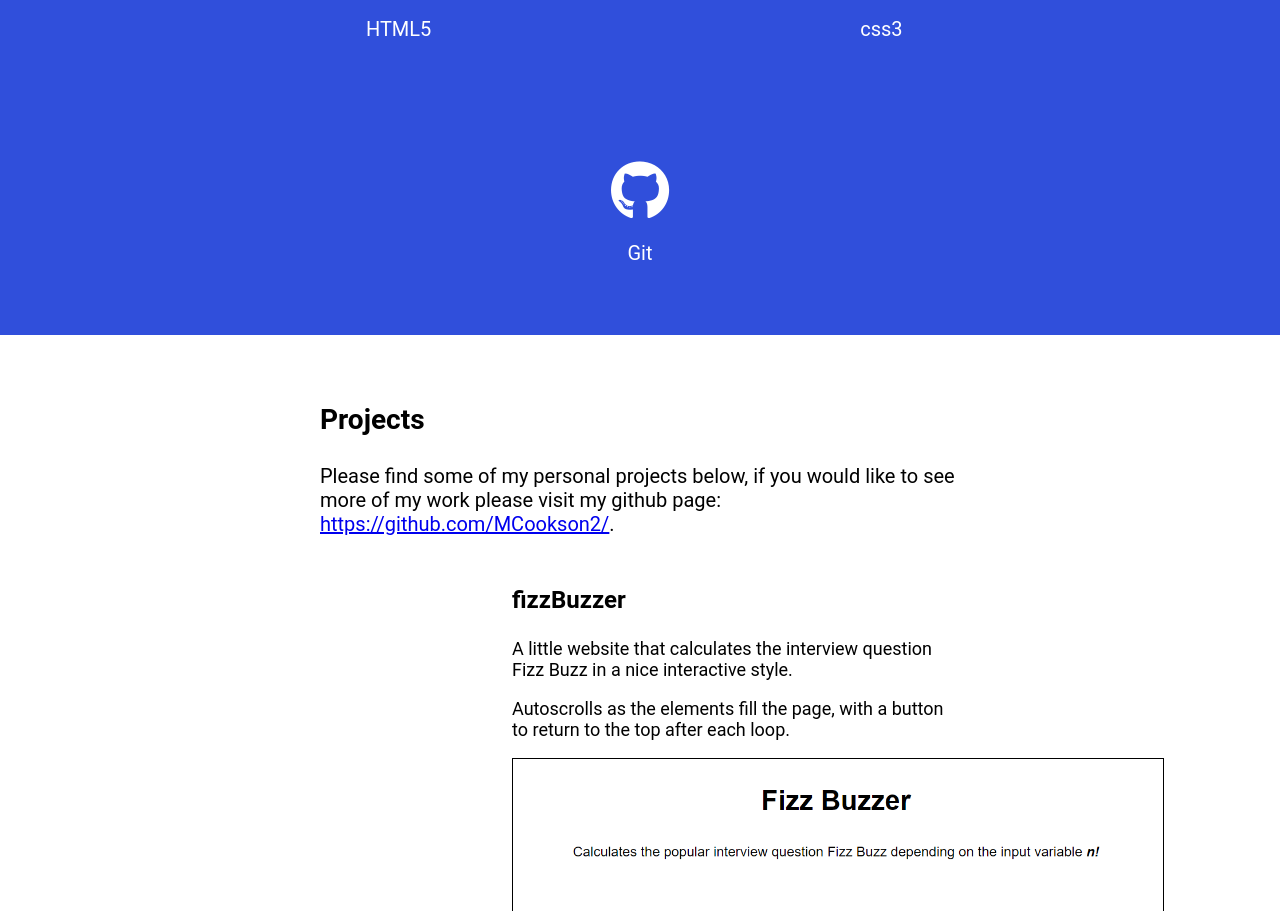
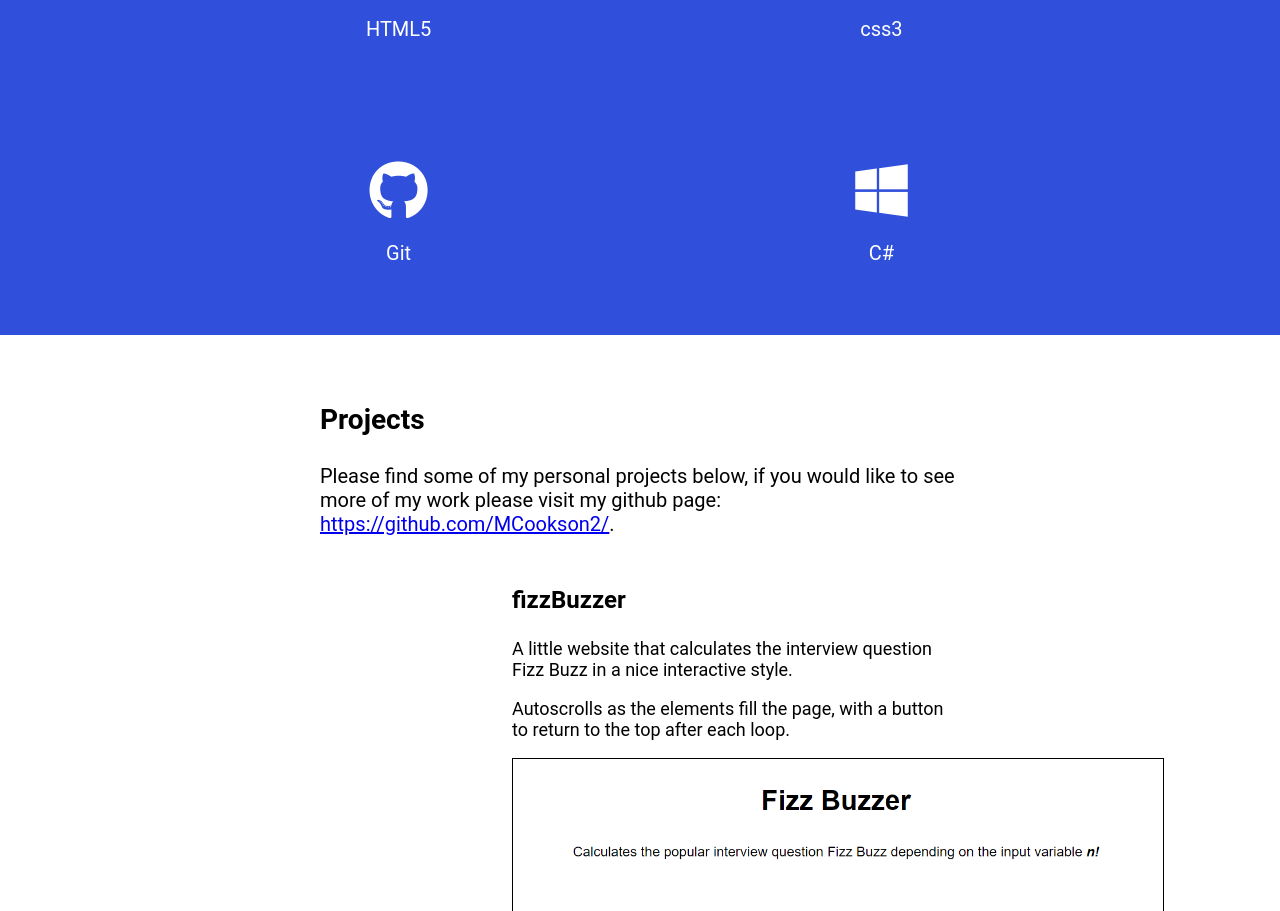
Before and after one commit to MCookson2/portfolio, a plain HTML site: page index.html in a window 1280 px wide. Shown: the part 899-1810 px from the top of the page. Drawn offline with Linux system fonts and the light colour scheme; a web font is replaced by a local one.

Commit message:
add skill

```diff
--- a/index.html
+++ b/index.html
@@ -52,6 +52,10 @@
                     <i class="fab fa-github"></i>
                     <p>Git</p>
                 </div>
+                <div class="skill">
+                    <i class="fab fa-windows"></i>
+                    <p>C#</p>
+                </div>
             </div>
         </div>
     </div>
```
